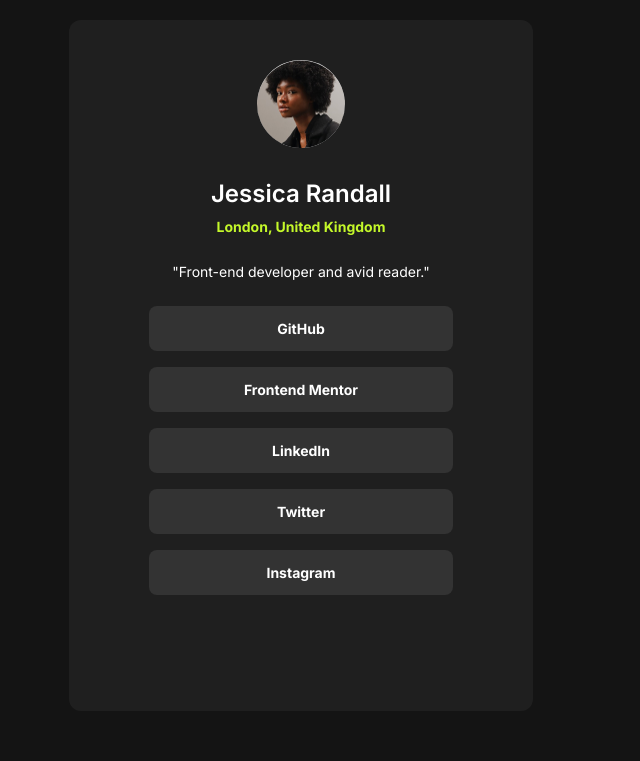
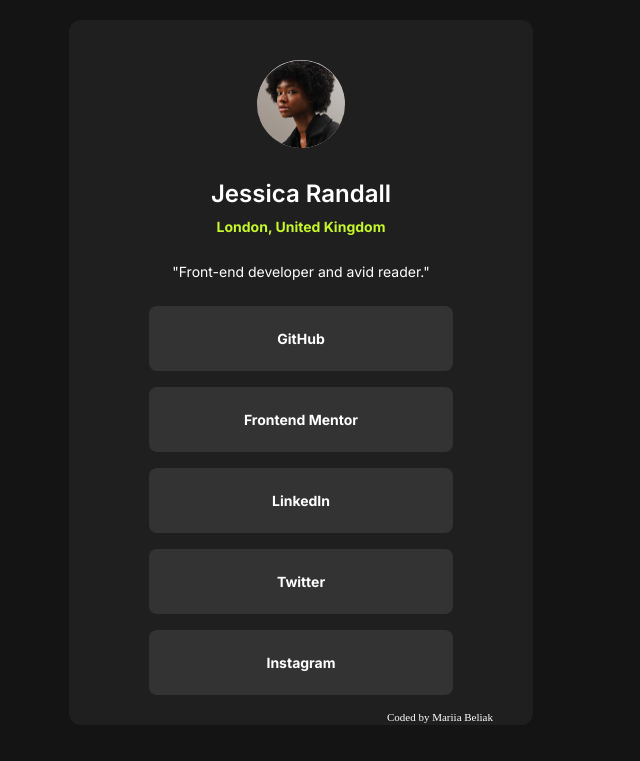
Before and after one commit to MariiaBeliak/social-links-profile, a plain HTML site: page index.html in a window 1280 px wide. Shown: the part 155-916 px from the top of the page, without its empty margins (459-1099 px from the left). Drawn offline with Linux system fonts and the light colour scheme.

Commit message:
almost final

```diff
--- a/css/styles.css
+++ b/css/styles.css
@@ -6,7 +6,7 @@
     height: 960px;
 }
 
-ul{
+ul, {
     list-style-type: none;
 }
 
@@ -15,7 +15,7 @@
     border-radius: 12px;
         padding: 40px;
         width: 384px;
-        height: 611px;
+        height: 625px;
         max-width: 384px;
         margin-left: 528px;
         margin-top: 175px;
@@ -78,7 +78,8 @@
 
 .social{
 border-radius: 8px;
-    /* padding: 12px; */
+    padding-bottom: 10px;
+    padding-top: 10px;
     width: 304px;
     height: 45px;
     background: #333;
@@ -98,8 +99,31 @@
 
 .social:hover{
     border-radius: 8px;
-        padding: 12px;
+        /* padding: 12px; */
         width: 304px;
         height: 45px;
         background: #c4f82a;
 }
+p{
+    text-align: center;
+        display: flex;
+        justify-content: center;
+        align-items: center;
+}
+ .attribution {
+    margin-top: 0px;
+    margin-top: 0;
+     font-size: 11px;
+     text-align: right;
+    color:white;
+ }
+
+ .link{
+    color: white;
+text-decoration: none;
+ }
+
+ .link:hover{
+
+        color: #c4f82a;;
+ }
--- a/index.html
+++ b/index.html
@@ -28,9 +28,9 @@
                     <li class="social">Instagram</li>
                 </ul>
             </div>
+            <div class="attribution">Coded by <a class="link" href="https://github.com/MariiaBeliak">Mariia Beliak</a></div>
 
         </div>
 
-
 </body>
 </html>
```
